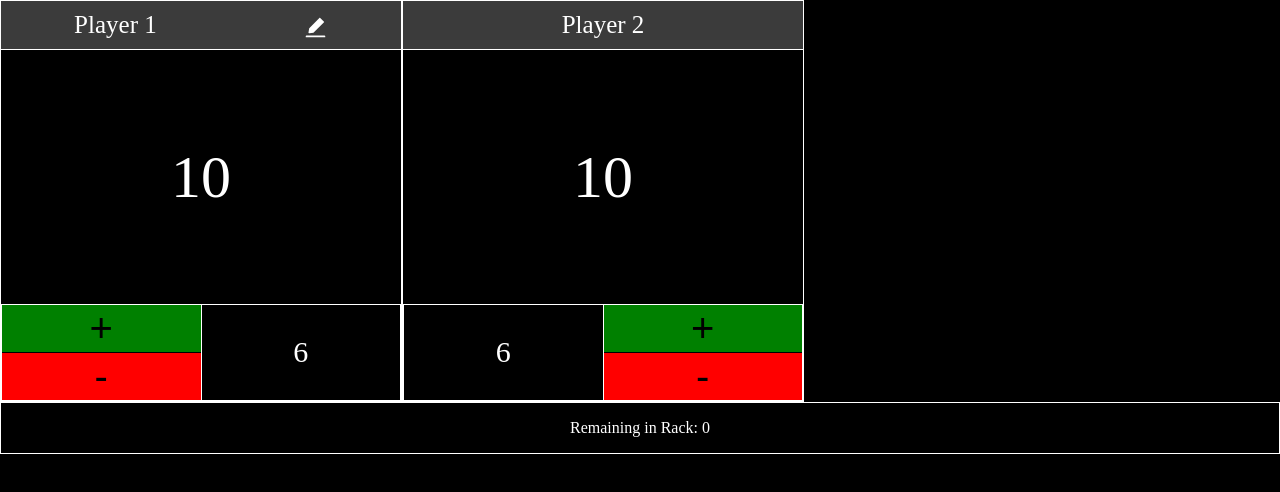
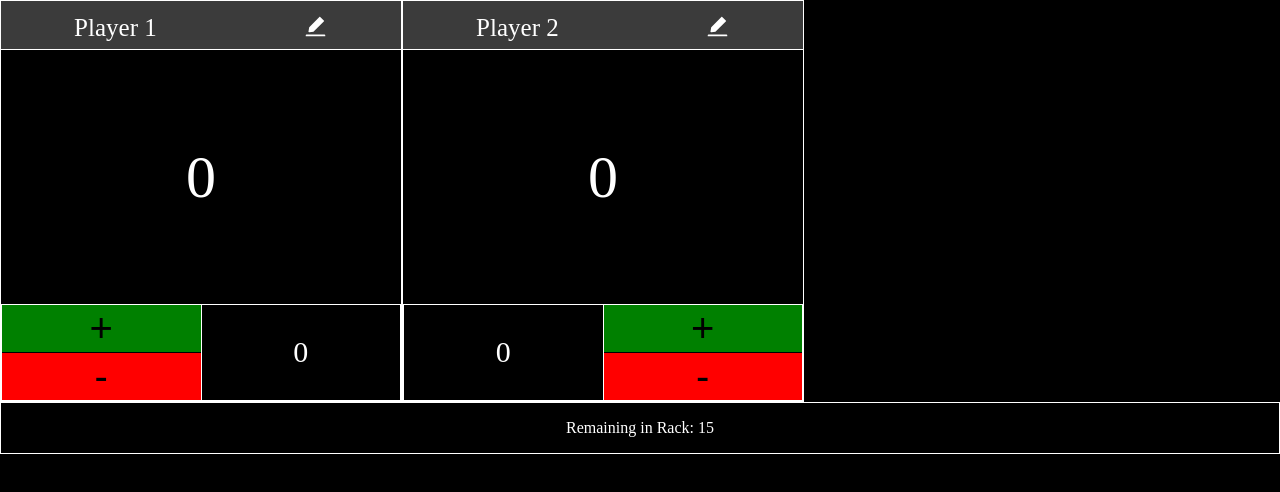
Before and after one commit to moviefan322/straight-pool-counter, a Next.js app: page / in a window 1280 px wide. Shown: the top 492 px of the page. Built offline with nearby package versions, Linux system fonts and the light colour scheme.

Commit message:
makes names editable

```diff
--- a/src/pages/index.tsx
+++ b/src/pages/index.tsx
@@ -1,5 +1,5 @@
 import { useState } from "react";
-import { AiFillEdit } from "react-icons/ai";
+import { AiFillEdit, AiOutlineCheck } from "react-icons/ai";
 
 export default function Home() {
   const [score, setScore] = useState(0);
@@ -8,36 +8,82 @@ export default function Home() {
   const [scoreRack2, setScoreRack2] = useState(0);
   const [name, setName] = useState("Player 1");
   const [name2, setName2] = useState("Player 2");
+  const [rackRem, setRackRem] = useState(15);
+  const [editName1, setEditName1] = useState(false);
+  const [editName2, setEditName2] = useState(false);
+
+  const toggleEdit = () => {
+    setEditName1(!editName1);
+    console.log(editName1);
+  };
+
+  const nameChange = (e: React.ChangeEvent<HTMLInputElement>) => {
+    setName(e.target.value);
+  };
+
+  const toggleEdit2 = () => {
+    setEditName2(!editName2);
+  };
+
+  const nameChange2 = (e: React.ChangeEvent<HTMLInputElement>) => {
+    setName2(e.target.value);
+  };
+
+
+  console.log(editName1);
 
   return (
     <>
       <div className="scorebox">
         <div className="playerbox">
           <div className="name">
-            <p>{name} </p>
-            <p className="edit">
-              <AiFillEdit />
-            </p>
+            {!editName1 ? (
+              <p>{name} </p>
+            ) : (
+              <input
+                className=""
+                value={name}
+                type="text"
+                onChange={(e) => nameChange(e)}
+              />
+            )}
+
+            <button onClick={() => toggleEdit()} className="edit no-style-but">
+              {!editName1 ? <AiFillEdit /> : <AiOutlineCheck />}
+            </button>
           </div>
-          <div className="scoreTotal">10</div>
+          <div className="scoreTotal">{score}</div>
           <div className="bottom">
             <div className="buttons">
               <button className="plus">+</button>
               <button className="minus">-</button>
             </div>
             <div className="scoreRack">
-              <p>6</p>
+              <p>{scoreRack}</p>
             </div>
           </div>
         </div>
         <div className="playerbox">
-          <div className="name">
-            <p>Player 2</p>
+        <div className="name">
+            {!editName2 ? (
+              <p>{name2} </p>
+            ) : (
+              <input
+                className=""
+                value={name2}
+                type="text"
+                onChange={(e) => nameChange2(e)}
+              />
+            )}
+
+            <button onClick={() => toggleEdit2()} className="edit no-style-but">
+              {!editName2 ? <AiFillEdit /> : <AiOutlineCheck />}
+            </button>
           </div>
-          <div className="scoreTotal">10</div>
+          <div className="scoreTotal">{score2}</div>
           <div className="bottom">
             <div className="scoreRack">
-              <p>6</p>
+              <p>{scoreRack2}</p>
             </div>
             <div className="buttons2">
               <button className="plus">+</button>
@@ -47,7 +93,7 @@ export default function Home() {
         </div>
       </div>
       <div className="rackrem">
-        <p>Remaining in Rack: 0</p>
+        <p>Remaining in Rack: {rackRem}</p>
       </div>
     </>
   );
--- a/src/styles/globals.css
+++ b/src/styles/globals.css
@@ -1,18 +1,14 @@
 body {
-  position: relative;
   background: black;
   color: white;
   margin: 0;
   padding: 0;
   box-sizing: border-box;
-  z-index: 0;
 }
 
 .scorebox {
-  position: relative;
   display: flex;
   flex-direction: row;
-  z-index: -5;
 }
 
 .playerbox {
@@ -38,7 +34,7 @@ body {
 
 .name p {
   margin: auto;
-  margin-top: 10px;
+  margin-top: 13px;
 }
 
 .scoreTotal {
@@ -111,3 +107,31 @@ body {
   margin: auto;
   border: white solid 1px;
 }
+
+.no-style-but {
+  /* Remove all default stylings */
+  background: none;
+  border: none;
+  padding: 0;
+  margin: auto;
+  font: inherit;
+  cursor: pointer;
+  outline: none;
+  color: white;
+  /* Add other styles as needed */
+}
+
+.input-reset {
+  /* Reset default styles */
+  border: none;
+  outline: none;
+  background-color: white;
+  color: black;
+  font-family: inherit;
+  font-size: inherit;
+  color: inherit;
+  padding: inherit;
+  margin: inherit;
+  width: 50%;
+  /* Add other styles as needed */
+}
```
